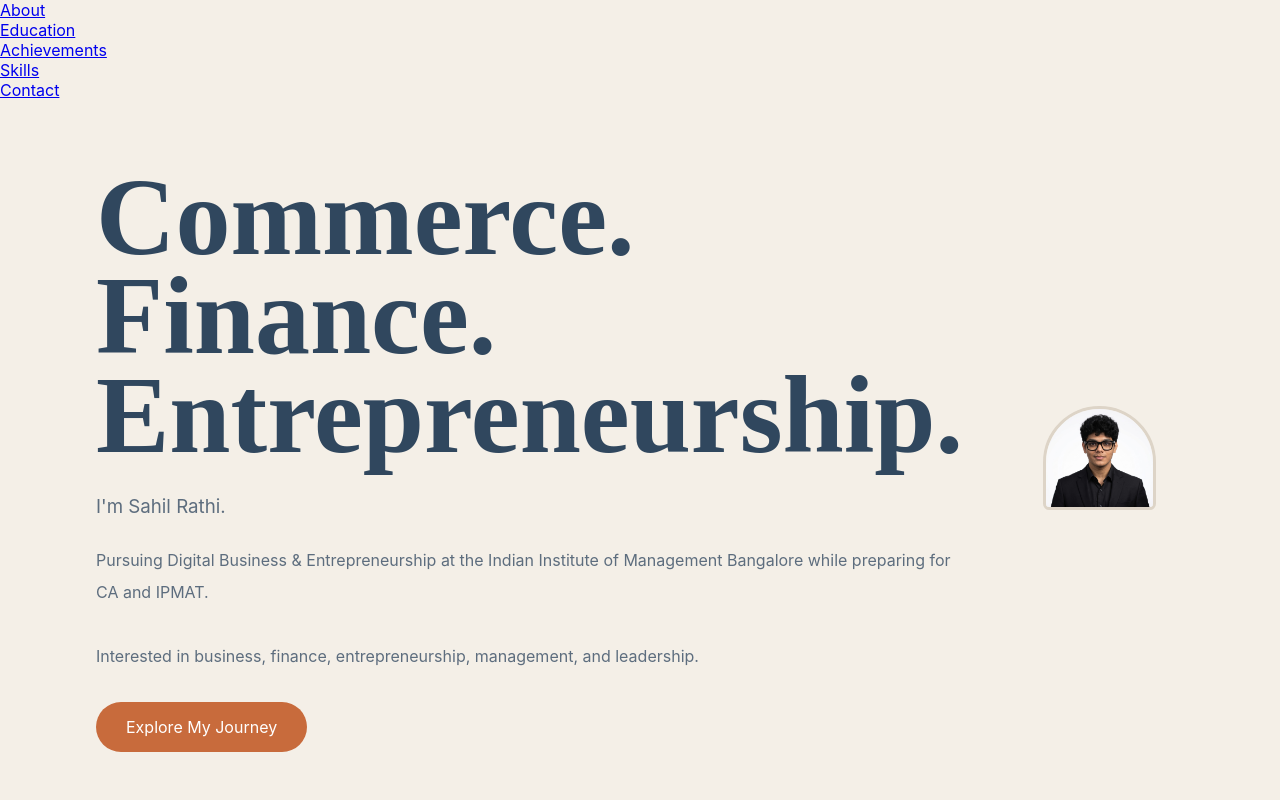
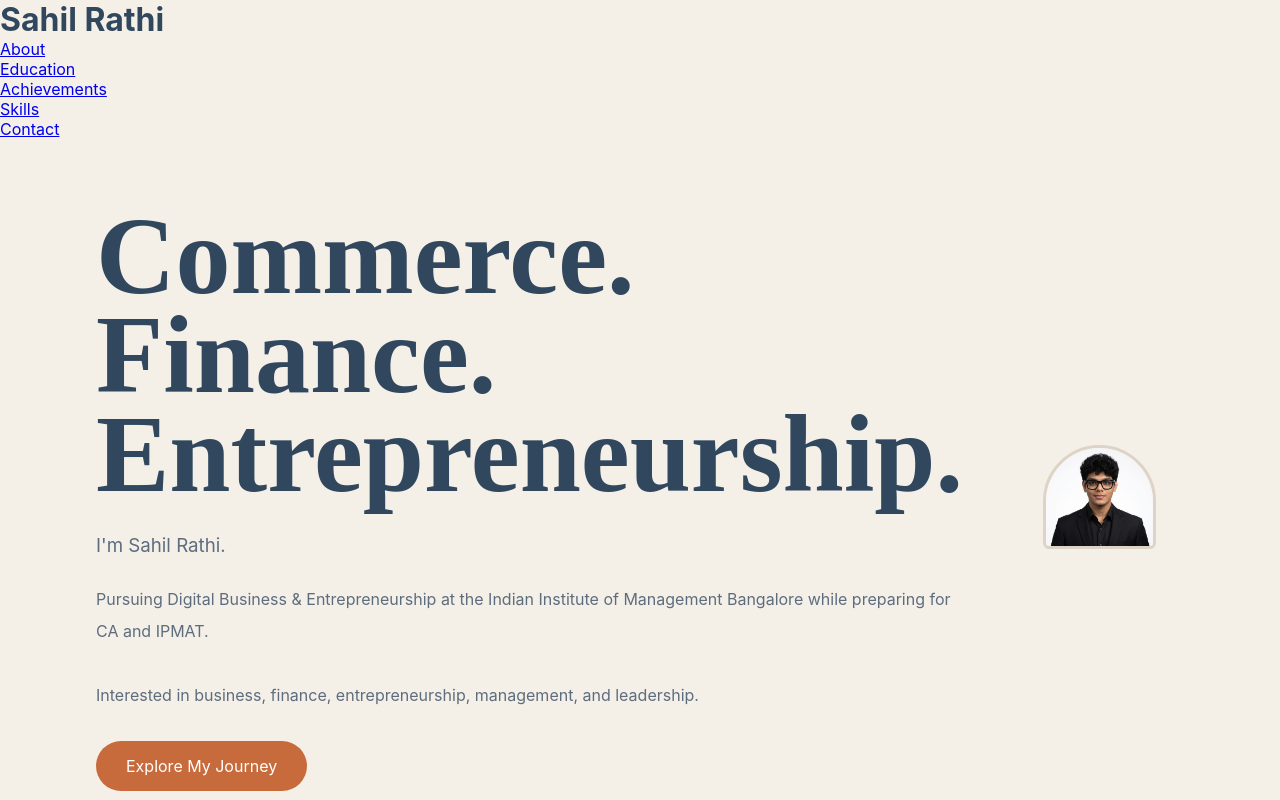
Before and after one commit to sahilrathii/sahil-rathi-resume, a plain HTML site: page index.html in a window 1280 px wide. Shown: the top 800 px of the page. Drawn offline with Linux system fonts and the light colour scheme.

Commit message:
Refactor index.html structure and add logo

```diff
--- a/index.html
+++ b/index.html
@@ -12,6 +12,7 @@
 <body>
 
 </nav>
+    <div class="logo">Sahil Rathi</div>
 
 
 
```
